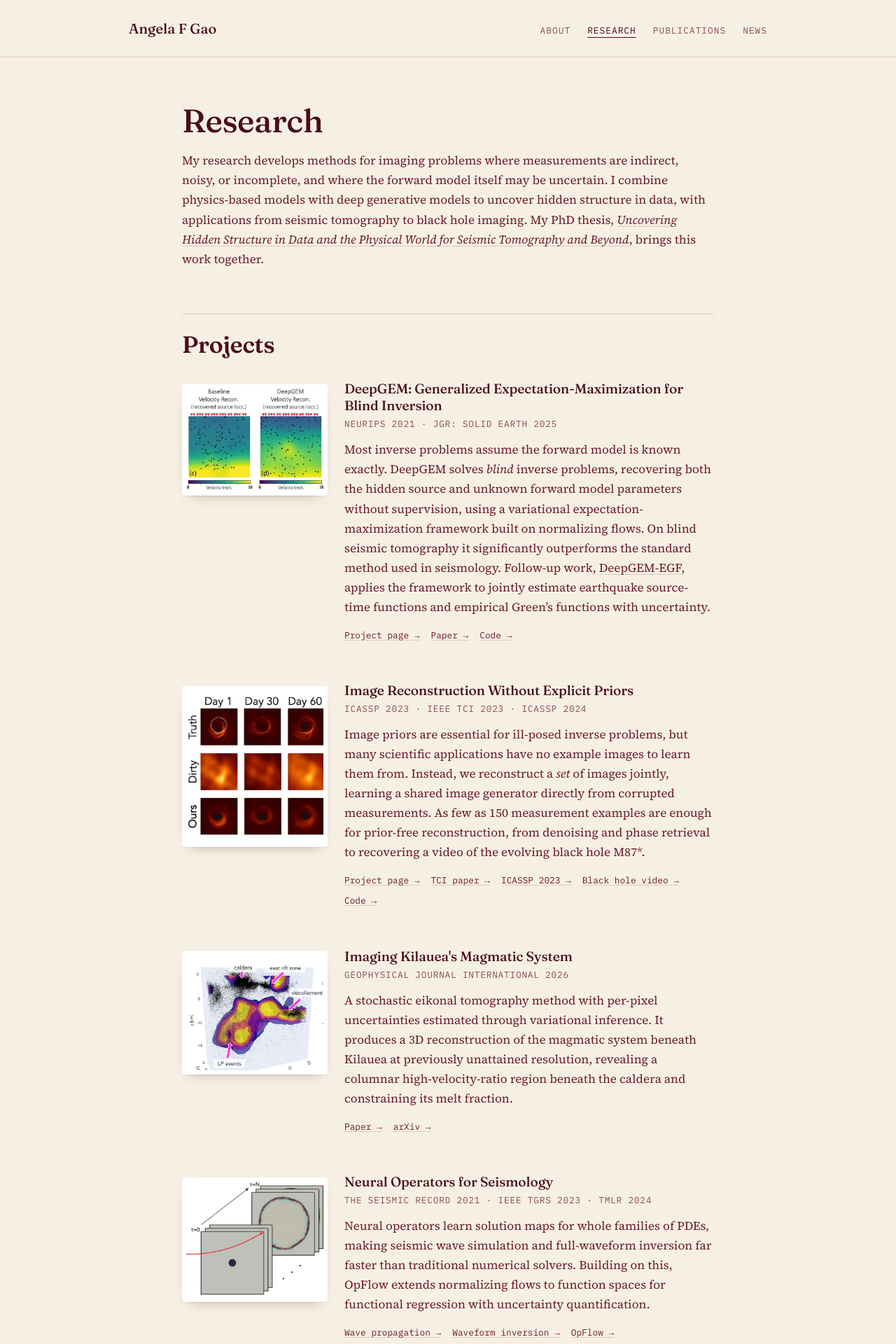
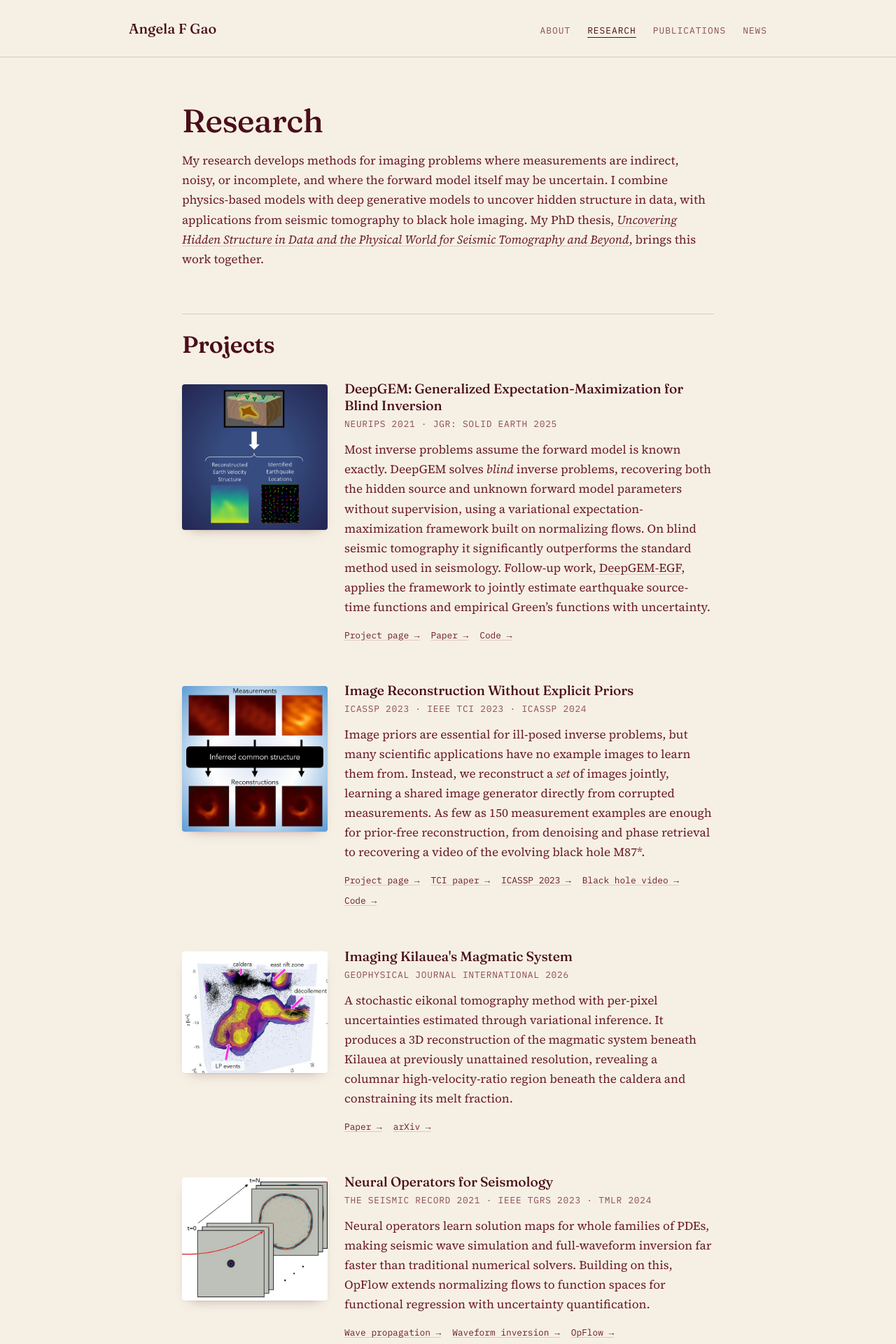
Before and after one commit to angelafgao/angelafgao.github.io, a Jekyll site: the page built from research.markdown, in a window 1280 px wide. Shown: the top 1920 px of the page at 70% size. Built offline with Jekyll 4.4.1, drawn with Linux system fonts in a browser that asks for light colours.

Commit message:
update thumbnails

```diff
--- a/assets/css/site.css
+++ b/assets/css/site.css
@@ -238,8 +238,7 @@ main { padding: var(--space-8) 0 var(--space-16); }
   flex: 0 0 13rem;
   width: 13rem;
   margin: 0.35rem 0 0;
-  padding: 6px;
-  background: #fff;
+  overflow: hidden;
   border-radius: var(--radius);
   box-shadow:
     0 1px 1px rgba(74, 14, 27, 0.06),
@@ -253,8 +252,6 @@ a.project-thumb:hover {
     0 14px 26px -12px rgba(74, 14, 27, 0.5);
 }
 .page-content .project-thumb img { display: block; width: 100%; margin: 0; border-radius: 0; }
-/* Projects without a thumbnail still line up with the text column */
-.project > div:only-child { margin-left: calc(13rem + var(--space-6)); }
 
 /* Override the eyebrow style .page-content h3 uses elsewhere */
 .page-content .project-title {
@@ -287,7 +284,6 @@ a.project-thumb:hover {
 @media (max-width: 600px) {
   .project { flex-direction: column; gap: var(--space-3); }
   .page-content .project-thumb { width: 100%; flex-basis: auto; }
-  .project > div:only-child { margin-left: 0; }
 }
 
 /* ---------- Clothesline (about page) ---------- */
--- a/research.markdown
+++ b/research.markdown
@@ -9,7 +9,7 @@ My research develops methods for imaging problems where measurements are indirec
 ## Projects
 
 <article class="project">
-  <a class="project-thumb" href="https://imaging.cms.caltech.edu/deepgem/"><img src="/assets/research/deepgem-thumb.jpg" alt="Baseline and DeepGEM subsurface velocity reconstructions side by side; DeepGEM recovers the central anomaly" width="560" height="421" loading="lazy"></a>
+  <a class="project-thumb" href="https://imaging.cms.caltech.edu/deepgem/"><img src="/assets/research/deepgem-thumb.jpg" alt="Diagram: seismic waves from an earthquake reach surface receivers, and DeepGEM reconstructs both the Earth velocity structure and the earthquake locations" width="560" height="560" loading="lazy"></a>
   <div>
   <h3 class="project-title">DeepGEM: Generalized Expectation-Maximization for Blind Inversion</h3>
   <p class="project-meta">NeurIPS 2021 · JGR: Solid Earth 2025</p>
@@ -27,7 +27,7 @@ Most inverse problems assume the forward model is known exactly. DeepGEM solves
 </article>
 
 <article class="project">
-  <a class="project-thumb" href="https://imaging.cms.caltech.edu/igm/"><img src="/assets/research/igm-thumb.jpg" alt="Black hole video frames: ground truth, blurry measurements, and our sharp reconstructions" width="560" height="625" loading="lazy"></a>
+  <a class="project-thumb" href="https://imaging.cms.caltech.edu/igm/"><img src="/assets/research/igm-thumb.jpg" alt="Diagram: three blurry black hole measurements pass through inferred common structure to produce three sharp ring reconstructions" width="560" height="560" loading="lazy"></a>
   <div>
   <h3 class="project-title">Image Reconstruction Without Explicit Priors</h3>
   <p class="project-meta">ICASSP 2023 · IEEE TCI 2023 · ICASSP 2024</p>
```
Also changed, not shown: assets/deepgem_teaser.png (added), assets/igm_teaser.png (added), assets/kilauea_teaser.png (added), assets/research/deepgem-thumb.jpg, assets/research/igm-thumb.jpg.
